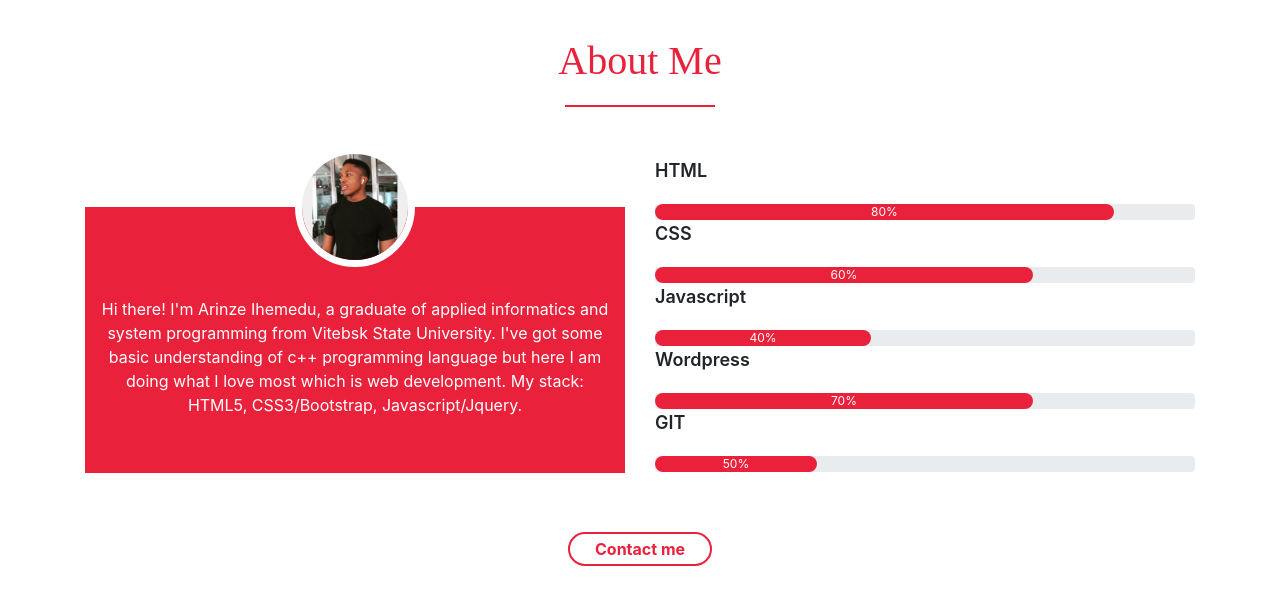
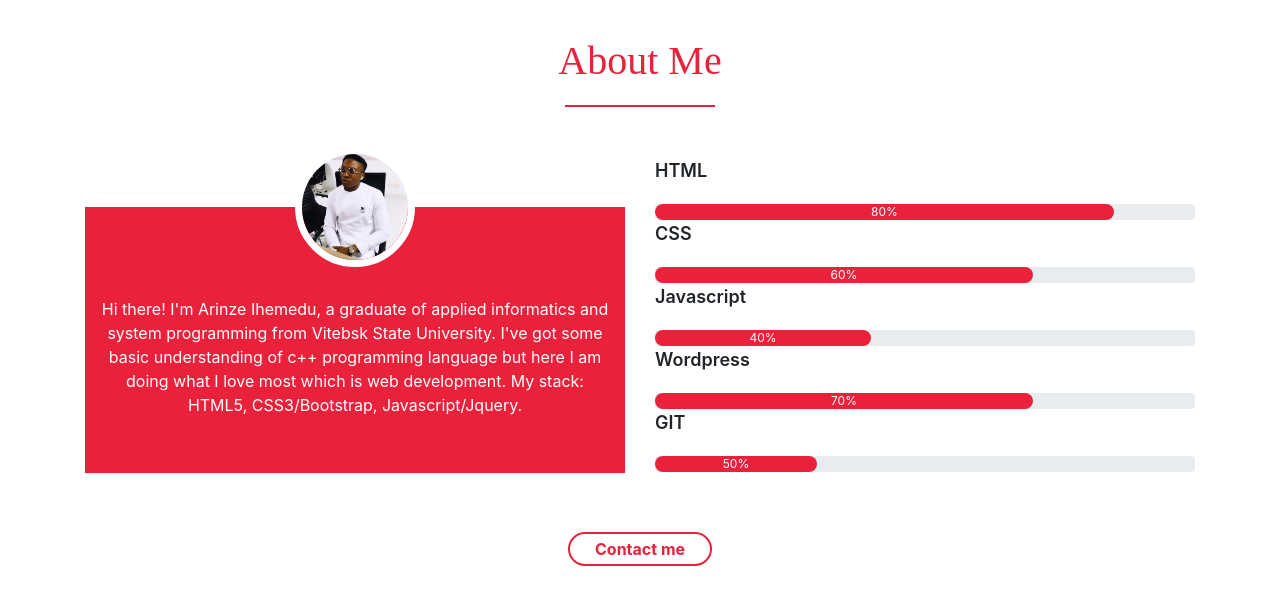
Before and after one commit to Arinzemike1/my-portfolio, a plain HTML site: page index.html in a window 1280 px wide. Shown: the part 1139-1748 px from the top of the page. Drawn offline with nearby package versions, Linux system fonts and the light colour scheme.

Commit message:
changed about image

```diff
--- a/index.html
+++ b/index.html
@@ -58,7 +58,7 @@
 			<div class="row">
 				<div class="col-md-6 text-center about-col">
 					<div class="profile">
-						<img src="picpic.jpg" class="user">
+						<img src="picture.jpg" class="user">
 						<p>Hi there! I'm Arinze Ihemedu, a graduate of applied informatics and system programming from Vitebsk State University. I've got some basic understanding of c++ programming language but here I am doing what I love most which is web development. My stack: HTML5, CSS3/Bootstrap, Javascript/Jquery.</p>
 					</div>
 				</div>
```
